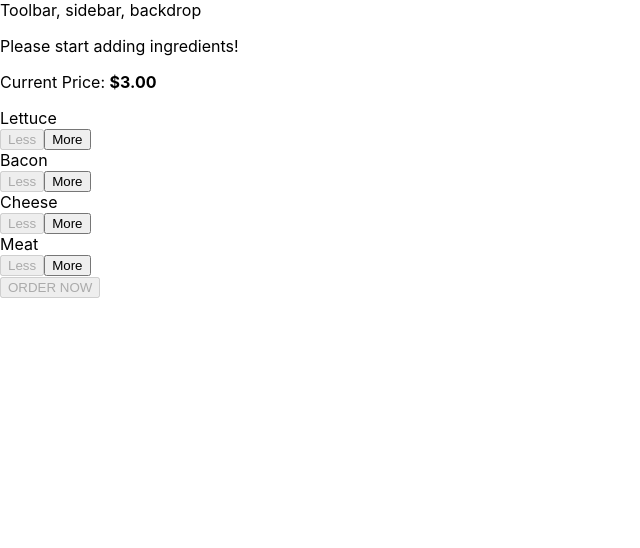
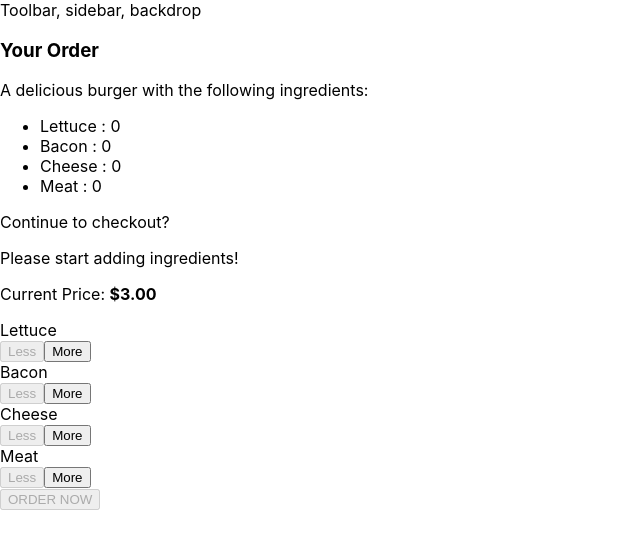
Before and after one commit to dbzerjav/burger-builder1, a React app: page / in a window 1280 px wide. Shown: the top 548 px of the page, without its empty margins (0-640 px from the left). Built offline with nearby package versions, Linux system fonts and the light colour scheme.

Commit message:
add modal

```diff
--- /dev/null
+++ b/src/components/Burger/OrderSummary/OrderSummary.js
@@ -0,0 +1,26 @@
+import React from 'react';
+
+import Hoc from '../../../hoc/Hoc';
+
+const orderSummary = ( props ) => {
+  const ingredientSummary = Object.keys(props.ingredients)
+    .map( igKey => {
+      return (
+        <li key={igKey}>
+          <span style={{textTransform: 'capitalize'}}>{igKey}</span> : {props.ingredients[igKey]}
+      </li> );
+    } );
+
+  return (
+    <Hoc>
+      <h3>Your Order</h3>
+      <p>A delicious burger with the following ingredients:</p>
+      <ul>
+        {ingredientSummary}
+      </ul>
+      <p>Continue to checkout?</p>
+    </Hoc>
+  );
+};
+
+export default orderSummary;
--- /dev/null
+++ b/src/components/UI/Modal/Modal.css
@@ -0,0 +1,20 @@
+.Modal {
+  position: fixed;
+  z-index: 500;
+  background-color: white;
+  width: 70%;
+  border: 1px solid #ccc;
+  box-shadow: 1px 1px 1px black;
+  padding: 16px;
+  left: 15%;
+  top: 30%;
+  box-sizing: border-box;
+  transition: all 0.3s ease-out;
+}
+
+@media (min-width: 600px) {
+  .Modal {
+      width: 500px;
+      left: calc(50% - 250px);
+  }
+}
--- /dev/null
+++ b/src/components/UI/Modal/Modal.js
@@ -0,0 +1,11 @@
+import React from 'react';
+
+import classes from './Modal.css';
+
+const modal = ( props ) => (
+  <div className={classes.Modal}>
+    {props.children}
+  </div>
+);
+
+export default modal;
--- a/src/containers/BurgerBuilder/BurgerBuilder.js
+++ b/src/containers/BurgerBuilder/BurgerBuilder.js
@@ -3,6 +3,8 @@ import React, { Component } from 'react';
 import Hoc from '../../hoc/Hoc';
 import Burger from '../../components/Burger/Burger';
 import BuildControls from '../../components/Burger/BuildControls/BuildControls';
+import Modal from '../../components/UI/Modal/Modal';
+import OrderSummary from '../../components/Burger/OrderSummary/OrderSummary';
 
 const INGREDIENT_PRICES = {
   lettuce: 0.50,
@@ -75,6 +77,9 @@ class BurgerBuilder extends Component {
 
     return(
       <Hoc>
+        <Modal>
+          <OrderSummary ingredients={this.state.ingredients} />
+        </Modal>
         <Burger ingredients={this.state.ingredients} />
         <BuildControls
           ingredientAdded={this.addIngredientHandler}
```
Also changed, not shown: src/components/UI/Backdrop/Backdrop.css (added), src/components/UI/Backdrop/Backdrop.js (added).
